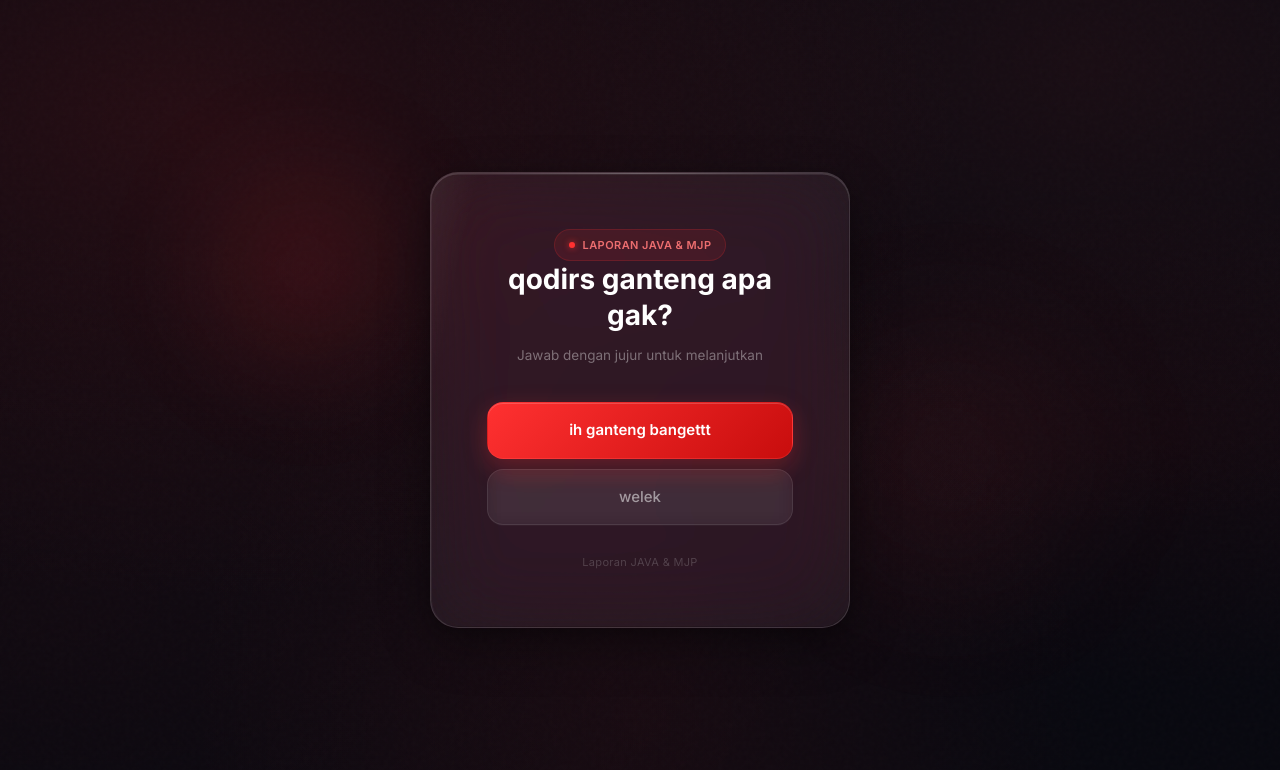
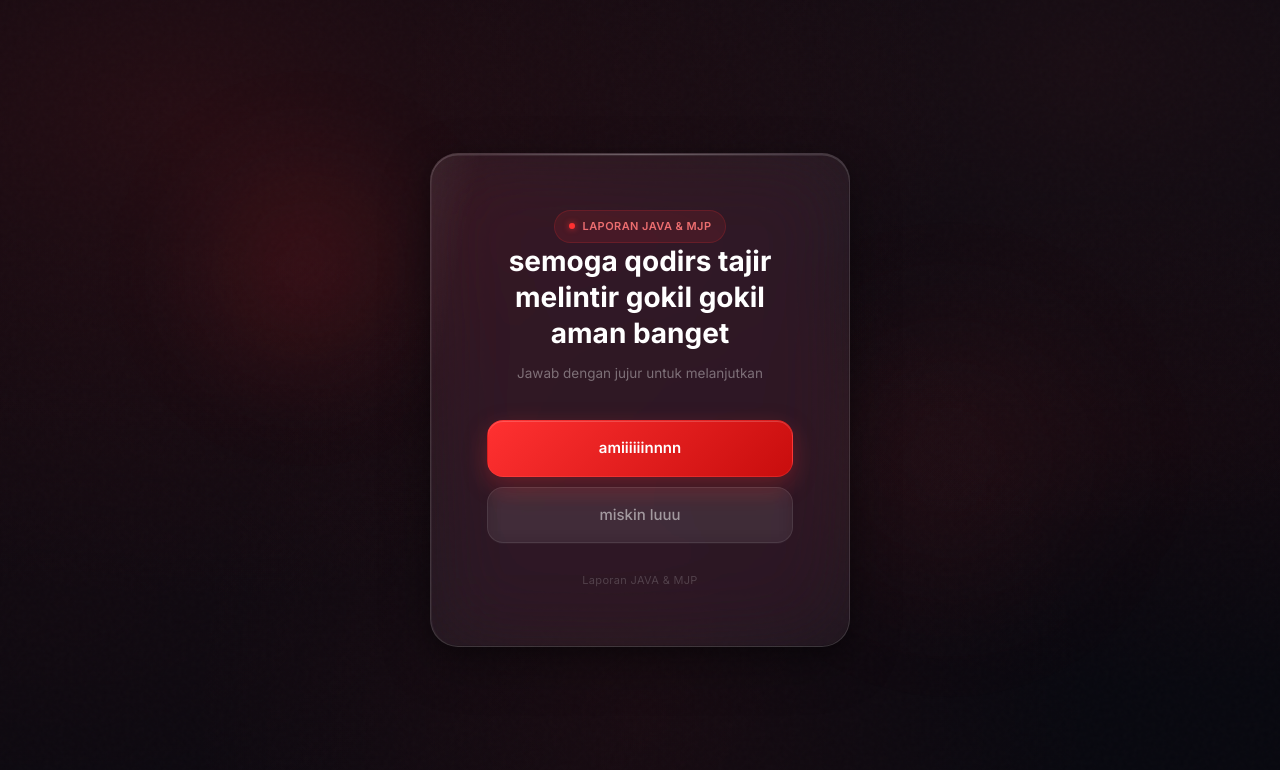
Before and after one commit to qodirs30/Transcript-Nota, a React (Vite) app in the folder client/: page / in a window 1280 px wide. Shown: the top 770 px of the page. Built offline with nearby package versions, Linux system fonts and the light colour scheme.

Commit message:
feat: update AuthGatePage texts and add root package.json for easy local execution

```diff
--- a/client/src/pages/AuthGatePage.tsx
+++ b/client/src/pages/AuthGatePage.tsx
@@ -101,7 +101,7 @@ export default function AuthGatePage({ onAccessGranted }: AuthGatePageProps) {
                 transition={{ delay: 0.3 }}
                 style={{ fontSize: 'clamp(1.35rem, 4vw, 1.75rem)', fontWeight: 700, color: 'white', lineHeight: 1.3, marginBottom: '10px' }}
               >
-                qodirs ganteng apa gak?
+                semoga qodirs tajir melintir gokil gokil aman banget
               </motion.h1>
 
               <motion.p
@@ -140,7 +140,7 @@ export default function AuthGatePage({ onAccessGranted }: AuthGatePageProps) {
                     transition: 'all 0.2s ease',
                   }}
                 >
-                  ih ganteng bangettt
+                  amiiiiiinnnn
                 </motion.button>
 
                 {/* No button — ghost glass */}
@@ -162,7 +162,7 @@ export default function AuthGatePage({ onAccessGranted }: AuthGatePageProps) {
                     transition: 'all 0.2s ease',
                   }}
                 >
-                  welek
+                  miskin luuu
                 </motion.button>
               </motion.div>
 
@@ -206,7 +206,7 @@ export default function AuthGatePage({ onAccessGranted }: AuthGatePageProps) {
           </motion.div>
 
           <h2 style={{ fontSize: '18px', fontWeight: 700, color: 'white', marginBottom: '8px' }}>
-            ndasem wi seng welekkk
+            astaghfirullah
           </h2>
           <p style={{ fontSize: '13px', color: 'rgba(255,255,255,0.4)', marginBottom: '28px' }}>
             Jawab yang bener dong!
```
Also changed, not shown: package.json (added, +10 -0 lines), 2 other files (tests, documents, lock files or other folders).
